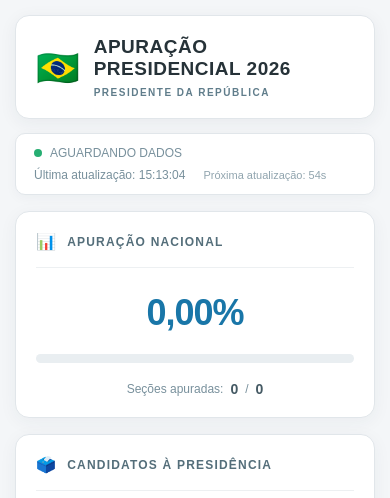
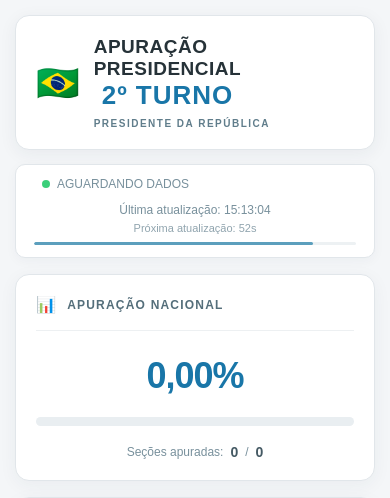
Before and after one commit to Lucas-Oliveira-Souzaa/api-votos-pr-republica, a Flask app: page / in a window 390 px wide. Shown: the top 498 px of the page. Run offline with Flask 3, Linux system fonts and the light colour scheme; data that the repository does not hold is empty.

Commit message:
Refina layout mobile e atualiza título do segundo turno

```diff
--- a/static/style.css
+++ b/static/style.css
@@ -91,7 +91,13 @@ body {
 
     letter-spacing: 2px;
 }
-
+.turno {
+    margin-left: 8px;
+    font-size: 26px;
+    font-weight: 700;
+    letter-spacing: 1px;
+    color: #1976a8;
+}
 
 /* ============================================================
    STATUS
@@ -130,16 +136,6 @@ body {
     gap: 8px;
 }
 
-.status-dot {
-    width: 8px;
-    height: 8px;
-
-    display: inline-block;
-
-    border-radius: 50%;
-
-    background: #27ae72;
-}
 
 .online {
     color: #21865a;
@@ -207,6 +203,35 @@ body {
     font-weight: 700;
 
     letter-spacing: 1.2px;
+}
+/* ============================================================
+   PROGRESSO DA ATUALIZAÇÃO
+   ============================================================ */
+
+.progresso-atualizacao {
+    width: 100%;
+
+    height: 3px;
+
+    margin-top: 7px;
+
+    overflow: hidden;
+
+    background: #edf1f3;
+
+    border-radius: 10px;
+}
+
+#barra-atualizacao {
+    width: 100%;
+
+    height: 100%;
+
+    background: #5c9fbd;
+
+    border-radius: 10px;
+
+    transition: width 1s linear;
 }
 
 
@@ -646,3 +680,97 @@ footer {
 
     font-size: 11px;
 }
+/* ============================================================
+   STATUS TSE
+   ============================================================ */
+
+#status {
+    display: flex;
+    align-items: center;
+    gap: 7px;
+}
+
+#status::before {
+    content: "";
+
+    width: 8px;
+    height: 8px;
+
+    flex-shrink: 0;
+
+    background: #2ecc71;
+
+    border-radius: 50%;
+
+    box-shadow:
+        0 0 0 0 rgba(46, 204, 113, 0.6);
+
+    animation:
+        pulsar-status 1.8s infinite;
+}
+
+@keyframes pulsar-status {
+
+    0% {
+        opacity: 1;
+
+        box-shadow:
+            0 0 0 0 rgba(46, 204, 113, 0.6);
+    }
+
+    50% {
+        opacity: 0.55;
+
+        box-shadow:
+            0 0 0 5px rgba(46, 204, 113, 0);
+    }
+
+    100% {
+        opacity: 1;
+
+        box-shadow:
+            0 0 0 0 rgba(46, 204, 113, 0);
+    }
+
+}
+/* ============================================================
+   AJUSTE MOBILE — STATUS
+   ============================================================ */
+
+@media (max-width: 600px) {
+
+    .status-card {
+        flex-direction: column;
+        align-items: stretch;
+        gap: 12px;
+    }
+
+
+    .status-indicator {
+        width: 100%;
+    }
+
+
+    .status-atualizacao {
+        width: 100%;
+
+        display: flex;
+        flex-direction: column;
+
+        gap: 5px;
+    }
+
+
+    #ultima-atualizacao,
+    #proxima-atualizacao {
+        white-space: nowrap;
+    }
+
+
+    .progresso-atualizacao {
+        width: 100%;
+
+        margin-top: 3px;
+    }
+
+}
--- a/templates/index.html
+++ b/templates/index.html
@@ -34,8 +34,10 @@
             </div>
 
             <div>
-                <h1>APURAÇÃO PRESIDENCIAL 2026</h1>
+                <h1>APURAÇÃO PRESIDENCIAL</h1>
+                <span class="turno">2º TURNO</span>
                 <p>PRESIDENTE DA REPÚBLICA</p>
+
             </div>
 
         </header>
@@ -58,9 +60,12 @@
     <div id="ultima-atualizacao">
         Aguardando atualização...
     </div>
-
     <div id="proxima-atualizacao">
         Próxima atualização: --s
+    </div>
+
+    <div class="progresso-atualizacao">
+        <div id="barra-atualizacao"></div>
     </div>
 
 </div>
@@ -162,8 +167,6 @@
         </footer>
 
     </div>
-
-
 <script>
 
     function formatarNumero(numero) {
@@ -186,8 +189,9 @@
             ) + "%";
 
     }
+
+
     let segundosRestantes = 60;
-
     function atualizarContador() {
 
         document.getElementById(
@@ -197,13 +201,32 @@ function atualizarContador() {
             segundosRestantes +
             "s";
 
+
+        const barra =
+            document.getElementById(
+                "barra-atualizacao"
+            );
+
+
+        const percentual =
+            (segundosRestantes / 60) * 100;
+
+
+        barra.style.width =
+            percentual + "%";
+
+
         segundosRestantes--;
 
+
         if (segundosRestantes < 0) {
+
             segundosRestantes = 60;
+
         }
 
     }
+
 
     async function carregarResultados() {
 
@@ -288,31 +311,46 @@ function atualizarContador() {
 
             } else {
 
+                /* ============================================================
+                   ORDENA CANDIDATOS DO MAIOR PARA O MENOR PERCENTUAL
+                   ============================================================ */
+
+                dados.candidatos.sort(
+                    (a, b) =>
+                        Number(b.percentual || 0) -
+                        Number(a.percentual || 0)
+                );
+
+
+                /* ============================================================
+                   PRIMEIRO CANDIDATO = MAIS VOTADO
+                   ============================================================ */
+
                 const lider =
-                                dados.candidatos.reduce(
-                                    (maior, candidato) =>
-                                        Number(candidato.percentual || 0) >
-                                        Number(maior.percentual || 0)
-                                            ? candidato
-                                            : maior
-                                );
+                    dados.candidatos[0];
+
 
                 container.innerHTML =
                     dados.candidatos
                         .map(
                             (candidato) => {
+
                                 const percentual =
                                     Number(
                                         candidato.percentual || 0
                                     );
 
+
                                 const numero =
                                     String(
                                         candidato.numero || ""
                                     );
+
+
                                 const ehLider =
                                     String(candidato.numero) ===
                                     String(lider.numero);
+
 
                                 const identificacao =
                                     numero === "13"
@@ -336,6 +374,8 @@ function atualizarContador() {
                                                     ${candidato.numero || ""}
                                                 </div>
                                             `;
+
+
                                 return `
 
                                     <div class="candidato-card ${ehLider ? "candidato-lider" : ""}">
@@ -389,6 +429,7 @@ function atualizarContador() {
             const agora =
                 new Date();
 
+
             document.getElementById(
                 "ultima-atualizacao"
             ).textContent =
@@ -398,6 +439,7 @@ function atualizarContador() {
                 );
 
         }
+
 
         catch (erro) {
 
@@ -420,7 +462,10 @@ function atualizarContador() {
         carregarResultados,
         60000
     );
+
+
     atualizarContador();
+
 
     setInterval(
         atualizarContador,
@@ -429,6 +474,8 @@ function atualizarContador() {
 
 </script>
 
+
+
 </body>
 
 </html>
```
Also changed, not shown: other parts of static/style.css (+24 -15 lines). Lines whose indentation alone changed are shown as unchanged.
